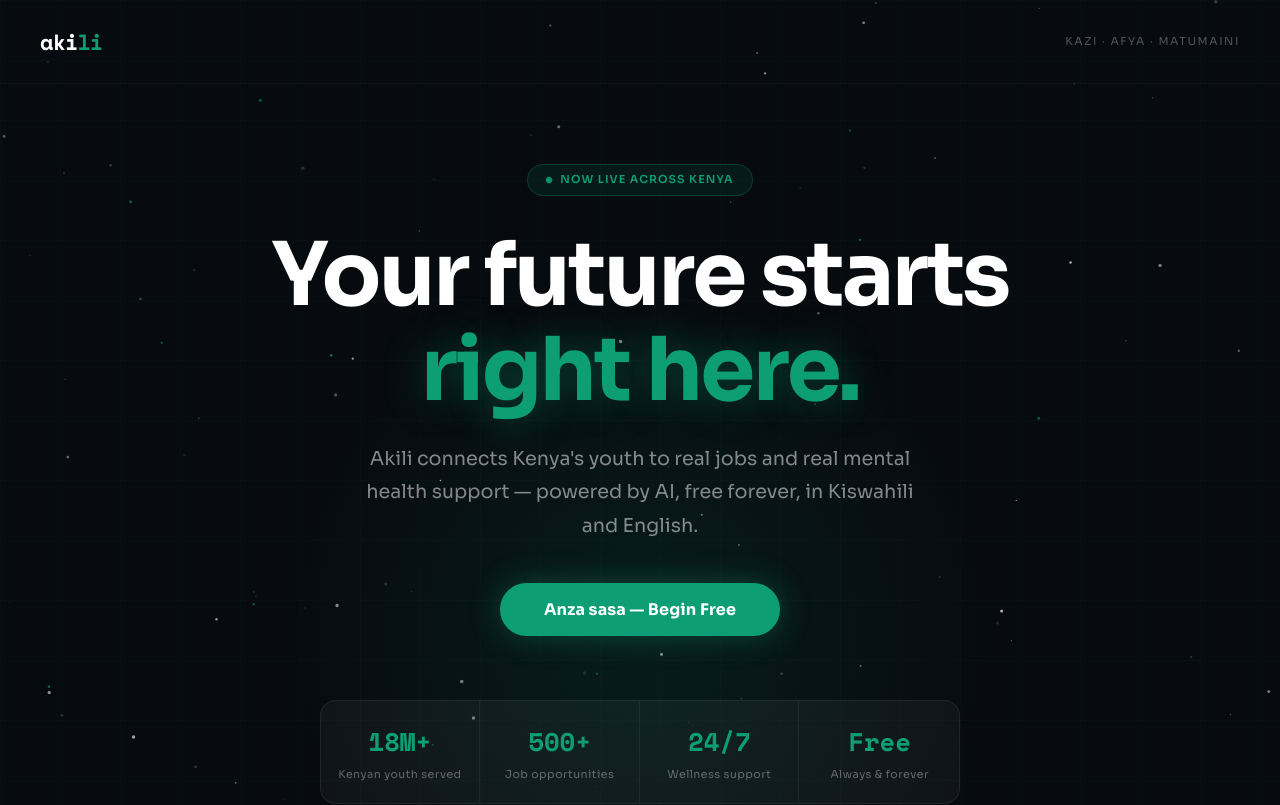
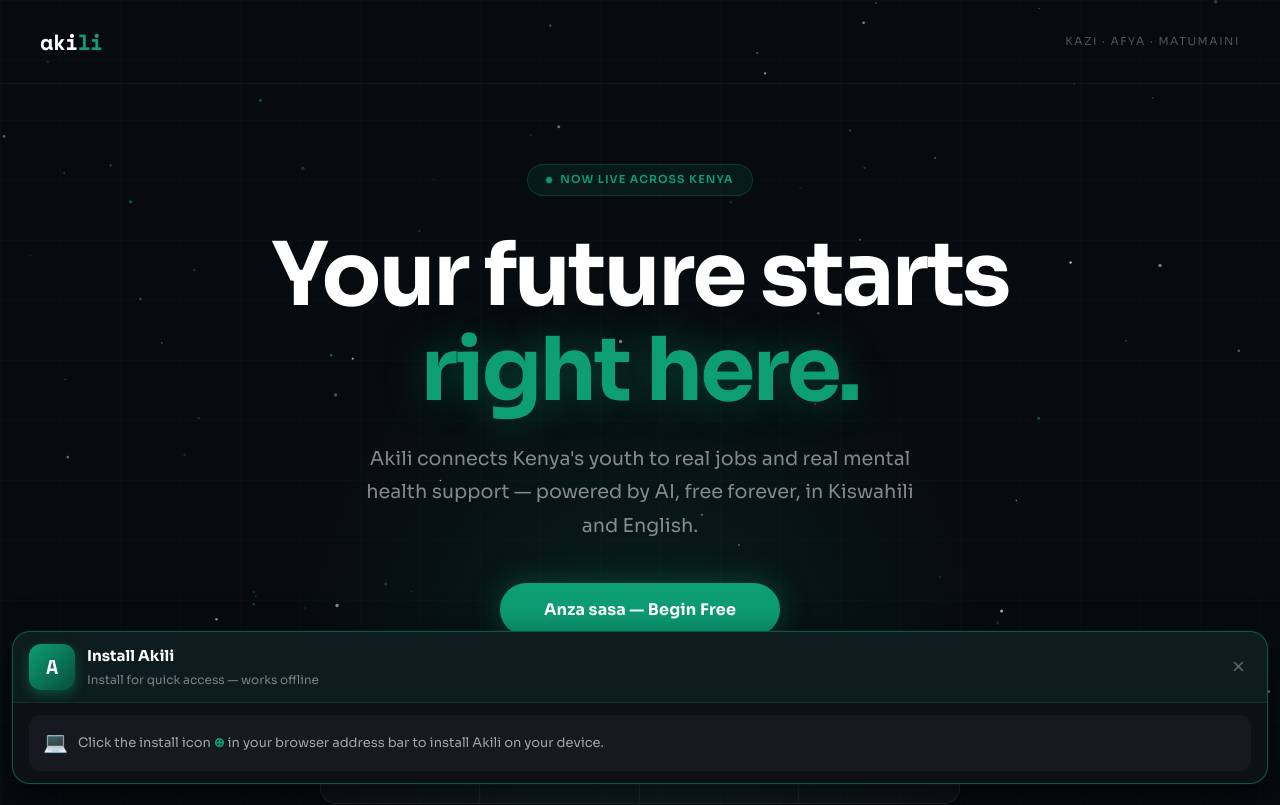
Before and after one commit to mwebidouglas08-netizen/akili, a React (Vite) app in the folder frontend/: page / in a window 1280 px wide. Shown: the top 805 px of the page. Built offline with nearby package versions, Linux system fonts and the light colour scheme.

Commit message:
Update App.jsx

```diff
--- a/frontend/src/App.jsx
+++ b/frontend/src/App.jsx
@@ -1,54 +1,206 @@
 import { useState, useEffect, useRef, useCallback } from "react";
 import "./index.css";
 
-// ── PWA Install Prompt ────────────────────────────────────────────────────────
-function useInstallPrompt() {
-  const [prompt, setPrompt] = useState(null);
-  const [installed, setInstalled] = useState(false);
-  useEffect(() => {
-    const handler = (e) => { e.preventDefault(); setPrompt(e); };
-    window.addEventListener("beforeinstallprompt", handler);
-    window.addEventListener("appinstalled", () => { setInstalled(true); setPrompt(null); });
-    if (window.matchMedia("(display-mode: standalone)").matches) setInstalled(true);
-    return () => window.removeEventListener("beforeinstallprompt", handler);
-  }, []);
-  const install = async () => {
-    if (!prompt) return;
-    prompt.prompt();
-    const { outcome } = await prompt.userChoice;
-    if (outcome === "accepted") setInstalled(true);
-    setPrompt(null);
-  };
-  return { prompt, installed, install };
+// ── PWA Install — smart cross-platform banner ─────────────────────────────────
+const INSTALL_DISMISSED_KEY = "akili_install_dismissed";
+
+function detectPlatform() {
+  const ua = navigator.userAgent || "";
+  const isIOS = /iphone|ipad|ipod/i.test(ua);
+  const isAndroid = /android/i.test(ua);
+  const isSafari = /safari/i.test(ua) && !/chrome/i.test(ua);
+  const isStandalone =
+    window.matchMedia("(display-mode: standalone)").matches ||
+    window.navigator.standalone === true;
+  return { isIOS, isAndroid, isSafari, isStandalone };
 }
 
-function InstallBanner({ prompt, install, onDismiss }) {
-  if (!prompt) return null;
+function useInstallBanner() {
+  const [nativePrompt, setNativePrompt] = useState(null);
+  const [show, setShow] = useState(false);
+  const [platform, setPlatform] = useState({});
+
+  useEffect(() => {
+    const p = detectPlatform();
+    setPlatform(p);
+
+    // Already running as installed app — never show
+    if (p.isStandalone) return;
+
+    // Already dismissed in this browser
+    const dismissed = localStorage.getItem(INSTALL_DISMISSED_KEY);
+    if (dismissed) return;
+
+    // Listen for Android/Chrome native prompt
+    const handler = (e) => {
+      e.preventDefault();
+      setNativePrompt(e);
+      setShow(true);
+    };
+    window.addEventListener("beforeinstallprompt", handler);
+
+    // For iOS Safari and all other browsers — show manual instructions banner
+    // after a short delay so it doesn't clash with page load
+    const timer = setTimeout(() => setShow(true), 3000);
+
+    window.addEventListener("appinstalled", () => {
+      setShow(false);
+      localStorage.setItem(INSTALL_DISMISSED_KEY, "1");
+    });
+
+    return () => {
+      window.removeEventListener("beforeinstallprompt", handler);
+      clearTimeout(timer);
+    };
+  }, []);
+
+  const install = async () => {
+    if (nativePrompt) {
+      nativePrompt.prompt();
+      const { outcome } = await nativePrompt.userChoice;
+      if (outcome === "accepted") {
+        setShow(false);
+        localStorage.setItem(INSTALL_DISMISSED_KEY, "1");
+      }
+      setNativePrompt(null);
+    }
+  };
+
+  const dismiss = () => {
+    setShow(false);
+    localStorage.setItem(INSTALL_DISMISSED_KEY, "1");
+  };
+
+  return { show, nativePrompt, install, dismiss, platform };
+}
+
+function InstallBanner() {
+  const { show, nativePrompt, install, dismiss, platform } = useInstallBanner();
+  const [showIOSSteps, setShowIOSSteps] = useState(false);
+
+  if (!show) return null;
+
+  const isIOS = platform.isIOS;
+  const hasNative = !!nativePrompt;
+
   return (
-    <div style={{
-      position:"fixed", bottom:16, left:16, right:16, zIndex:9999,
-      background:"#0D1117", border:"1px solid rgba(13,158,117,0.4)",
-      borderRadius:16, padding:"14px 18px",
-      display:"flex", alignItems:"center", gap:14,
-      boxShadow:"0 8px 32px rgba(0,0,0,0.4)",
-    }}>
-      <div style={{ width:44, height:44, borderRadius:12, background:"#0D9E75",
-        display:"flex", alignItems:"center", justifyContent:"center",
-        fontSize:22, fontWeight:700, color:"#fff", flexShrink:0, fontFamily:"'Space Mono',monospace" }}>A</div>
-      <div style={{ flex:1 }}>
-        <div style={{ fontSize:14, fontWeight:700, color:"#fff", marginBottom:2 }}>Install Akili</div>
-        <div style={{ fontSize:12, color:"rgba(255,255,255,0.45)" }}>Add to home screen — works offline</div>
+    <>
+      {/* Main banner */}
+      <div style={{
+        position: "fixed", bottom: 16, left: 12, right: 12, zIndex: 99999,
+        background: "#0D1117",
+        border: "1px solid rgba(13,158,117,0.5)",
+        borderRadius: 18, overflow: "hidden",
+        boxShadow: "0 12px 40px rgba(0,0,0,0.6), 0 0 0 1px rgba(13,158,117,0.1)",
+        fontFamily: "'Sora', sans-serif",
+      }}>
+        {/* Top bar */}
+        <div style={{
+          background: "rgba(13,158,117,0.08)",
+          borderBottom: "1px solid rgba(13,158,117,0.15)",
+          padding: "12px 16px",
+          display: "flex", alignItems: "center", gap: 12,
+        }}>
+          {/* App icon */}
+          <div style={{
+            width: 46, height: 46, borderRadius: 12,
+            background: "linear-gradient(135deg, #0D9E75, #064E3B)",
+            display: "flex", alignItems: "center", justifyContent: "center",
+            flexShrink: 0, boxShadow: "0 4px 12px rgba(13,158,117,0.4)",
+          }}>
+            <span style={{ fontFamily: "'Space Mono',monospace", fontSize: 20, fontWeight: 700, color: "#fff" }}>A</span>
+          </div>
+
+          <div style={{ flex: 1 }}>
+            <div style={{ fontSize: 15, fontWeight: 700, color: "#fff", marginBottom: 2 }}>
+              Install Akili
+            </div>
+            <div style={{ fontSize: 12, color: "rgba(255,255,255,0.45)" }}>
+              {hasNative
+                ? "Add to your home screen — free, no app store needed"
+                : isIOS
+                ? "Add to your iPhone home screen in seconds"
+                : "Install for quick access — works offline"}
+            </div>
+          </div>
+
+          <button onClick={dismiss} style={{
+            background: "none", border: "none",
+            color: "rgba(255,255,255,0.3)", fontSize: 22,
+            cursor: "pointer", lineHeight: 1, padding: "4px 6px", flexShrink: 0,
+          }}>×</button>
+        </div>
+
+        {/* Action area */}
+        <div style={{ padding: "12px 16px" }}>
+          {hasNative ? (
+            // Android Chrome — native install button
+            <button onClick={install} style={{
+              width: "100%", padding: "13px",
+              background: "#0D9E75", color: "#fff",
+              border: "none", borderRadius: 12,
+              fontSize: 15, fontWeight: 700,
+              cursor: "pointer", fontFamily: "'Sora',sans-serif",
+              boxShadow: "0 4px 16px rgba(13,158,117,0.4)",
+              transition: "opacity 0.2s",
+            }}>
+              Add to Home Screen
+            </button>
+          ) : isIOS ? (
+            // iOS Safari — step by step instructions
+            <>
+              <button
+                onClick={() => setShowIOSSteps((s) => !s)}
+                style={{
+                  width: "100%", padding: "13px",
+                  background: "rgba(13,158,117,0.15)",
+                  color: "#0D9E75", border: "1px solid rgba(13,158,117,0.3)",
+                  borderRadius: 12, fontSize: 15, fontWeight: 700,
+                  cursor: "pointer", fontFamily: "'Sora',sans-serif",
+                }}>
+                {showIOSSteps ? "Hide steps" : "Show me how →"}
+              </button>
+              {showIOSSteps && (
+                <div style={{ marginTop: 12, display: "flex", flexDirection: "column", gap: 10 }}>
+                  {[
+                    { n: 1, icon: "⬆️", text: 'Tap the Share button at the bottom of Safari' },
+                    { n: 2, icon: "📲", text: 'Scroll down and tap "Add to Home Screen"' },
+                    { n: 3, icon: "✅", text: 'Tap "Add" — Akili appears on your home screen' },
+                  ].map((s) => (
+                    <div key={s.n} style={{
+                      display: "flex", alignItems: "flex-start", gap: 12,
+                      background: "rgba(255,255,255,0.04)",
+                      borderRadius: 10, padding: "10px 12px",
+                    }}>
+                      <div style={{
+                        width: 28, height: 28, borderRadius: "50%",
+                        background: "rgba(13,158,117,0.2)",
+                        display: "flex", alignItems: "center", justifyContent: "center",
+                        fontSize: 12, fontWeight: 700, color: "#0D9E75", flexShrink: 0,
+                      }}>{s.n}</div>
+                      <div style={{ fontSize: 13, color: "rgba(255,255,255,0.7)", lineHeight: 1.5, paddingTop: 4 }}>
+                        {s.icon} {s.text}
+                      </div>
+                    </div>
+                  ))}
+                </div>
+              )}
+            </>
+          ) : (
+            // Desktop / other browsers
+            <div style={{
+              display: "flex", alignItems: "center", gap: 10,
+              background: "rgba(255,255,255,0.04)", borderRadius: 12, padding: "12px 14px",
+            }}>
+              <span style={{ fontSize: 20 }}>💻</span>
+              <div style={{ fontSize: 13, color: "rgba(255,255,255,0.6)", lineHeight: 1.5 }}>
+                Click the install icon <strong style={{ color: "#0D9E75" }}>⊕</strong> in your browser address bar to install Akili on your device.
+              </div>
+            </div>
+          )}
+        </div>
       </div>
-      <button onClick={install} style={{
-        background:"#0D9E75", color:"#fff", border:"none",
-        borderRadius:50, padding:"8px 20px", fontSize:13, fontWeight:700,
-        cursor:"pointer", fontFamily:"'Sora',sans-serif", whiteSpace:"nowrap",
-      }}>Install</button>
-      <button onClick={onDismiss} style={{
-        background:"none", border:"none", color:"rgba(255,255,255,0.35)",
-        fontSize:22, cursor:"pointer", lineHeight:1, flexShrink:0, padding:"0 4px",
-      }}>×</button>
-    </div>
+    </>
   );
 }
 
@@ -888,13 +1040,11 @@
 
 
 // ════════════════════════════════════════════════════════════════════════════
-// ROOT — includes PWA install banner
+// ROOT
 // ════════════════════════════════════════════════════════════════════════════
 export default function App() {
   const [screen, setScreen] = useState("splash");
   const [user, setUser]     = useState(null);
-  const [dismissed, setDismissed] = useState(false);
-  const { prompt, install } = useInstallPrompt();
   const savedUser = storage.get(STORAGE_KEY);
 
   const handleStart = (useSaved) => {
@@ -910,7 +1060,7 @@
       {screen==="splash"     && <Splash onStart={handleStart} hasSavedUser={!!savedUser} />}
       {screen==="onboarding" && <Onboarding onComplete={(f) => { storage.set(STORAGE_KEY,f); setUser(f); setScreen("app"); }} />}
       {screen==="app" && user && <AppShell user={user} setUser={setUser} />}
-      {!dismissed && <InstallBanner prompt={prompt} install={install} onDismiss={() => setDismissed(true)} />}
+      <InstallBanner />
     </>
   );
 }
```
